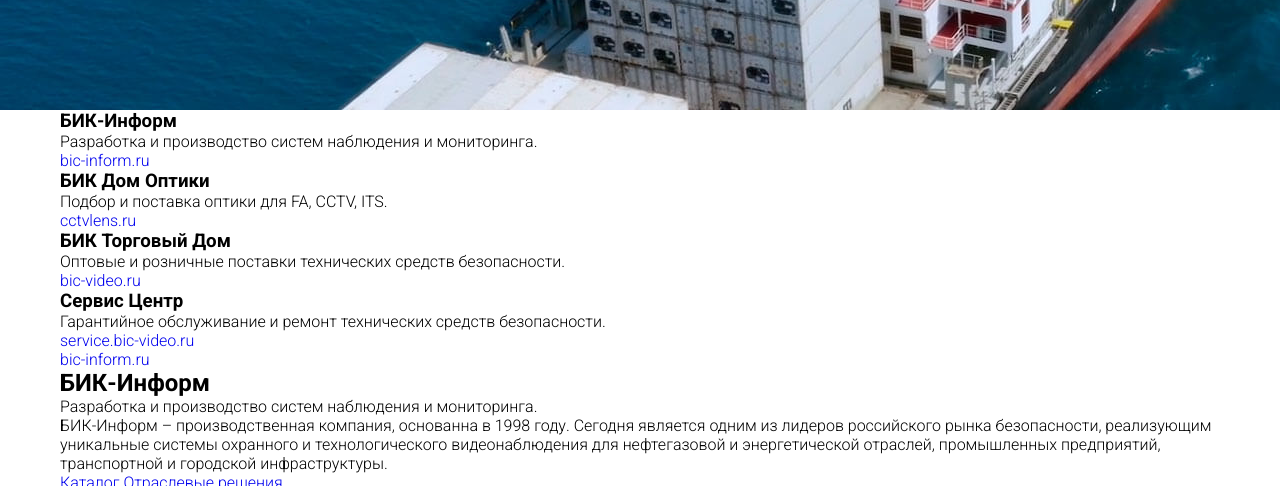
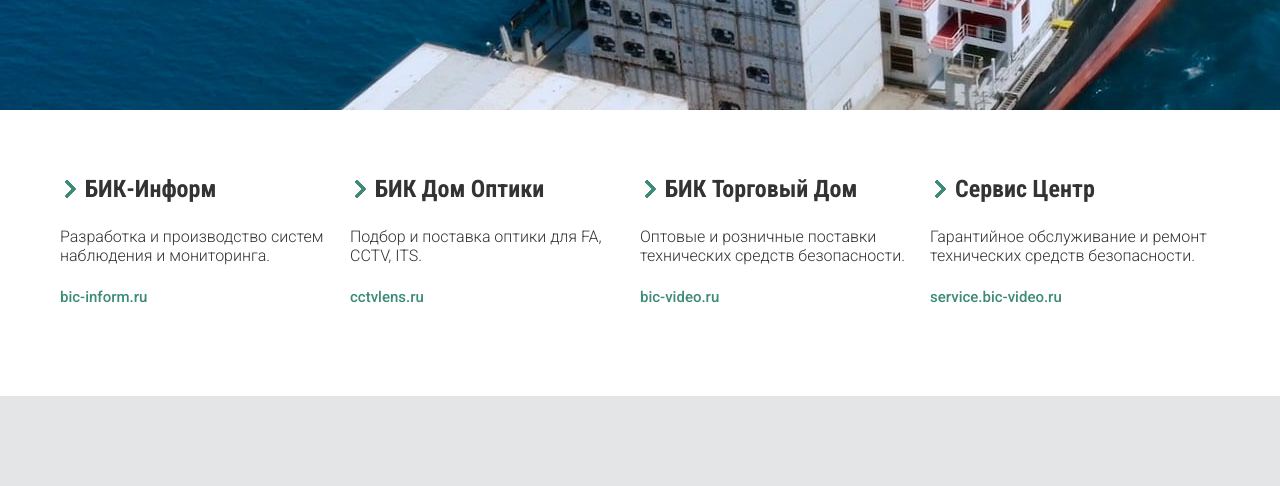
Before and after one commit to invinsible/bic-company, a plain HTML site: page index.html in a window 1280 px wide. Shown: the part 650-1136 px from the top of the page. Drawn offline with Linux system fonts and the light colour scheme.

Commit message:
Structure and bic-inform block + fix fonts

```diff
--- a/css/style.scss
+++ b/css/style.scss
@@ -66,6 +66,11 @@
     min-width: 320px;
     font-family: 'Roboto', sans-serif;
     font-weight: 300;
+    color: #333333;
+}
+
+h1, h2, h3, h4 {
+    font-family: 'Roboto Condensed', sans-serif;
 }
 
 .container {
@@ -74,12 +79,57 @@
     max-width: 1190px;
 }
 
+.link-ico {
+    font-size: 15px;
+    font-weight: 500;
+    color: #3c8a78;
+    transition: opacity 0.3s ease-out;
+
+    &:hover {
+        opacity: 0.7;
+    }
+}
+
+.arrow {
+    display: flex;
+    align-items: center;
+
+    &::before {
+        content: '';
+        padding: 5px;
+        margin-right: 11px;
+        display: inline-block;
+        border: solid #3c8a78;
+        border-width: 0 4px 4px 0;
+        border-radius: 2px;
+        transform: rotate(-45deg);
+    }
+}
+
 .header {
     position: absolute;
     top: 0;
     lefT: 0;
     width: 100%;
     z-index: 9;
+}
+
+.title {
+    margin-bottom: 60px;
+
+    &__h2 {
+        font-size: 72px;
+    }
+
+    &__h2.arrow::before {
+        margin-right: 25px;
+        border-width: 0 5px 5px 0;
+    }
+
+    &__sub-title {
+        font-size: 24px;
+        //max-width: 550px;
+    }
 }
 
 .main-nav {
@@ -106,6 +156,7 @@
 
     &__link {
         font-size: 14px;
+        font-family: 'Roboto Condensed', sans-serif;
         font-weight: 700;
         color: #92a9be;
         text-transform: uppercase;
@@ -184,6 +235,7 @@
 
     &__title {
         margin-bottom: 40px;
+        font-family: 'Roboto Condensed', sans-serif;
         font-size: 28px;
         font-weight: 700;
         text-transform: uppercase;
@@ -198,9 +250,54 @@
     }
 
     &__link {
-        font-size: 15px;
-        font-weight: 500;
         color: #fff;
         text-transform: uppercase;
     }
 }
+
+.structure {
+    padding: 65px 0 90px;
+
+    &__wrapper {
+        display: flex;
+        align-items: center;
+        justify-content: space-between;
+    }
+
+    &__item {
+        width: 25%;
+    }
+
+    &__title {
+        margin-bottom: 24px;
+        font-size: 24px;
+    }
+
+    &__text {
+        margin-bottom: 22px;
+    }
+}
+
+.bic-inform {
+    padding: 125px 0 70px;
+    background-color: #e4e5e7;
+
+    &__links {
+        display: flex;
+        align-items: center;
+    }
+
+    &__link {
+        padding: 10px;
+        font-size: 20px;
+        font-weight: 400;
+        color: #fff;
+        text-align: center;
+        border-radius: 3px;
+        text-transform: uppercase;
+
+        &:nth-child(1) {
+            background-color: #bcc1c9;
+        }
+    }
+}
--- a/index.html
+++ b/index.html
@@ -4,7 +4,7 @@
     <meta charset="UTF-8" />
     <meta name="viewport" content="width=device-width, initial-scale=1.0" />
     <title>Bic-company</title>
-    <link href="https://fonts.googleapis.com/css2?family=Roboto:wght@300;500;700&display=swap" rel="stylesheet">
+    <link href="https://fonts.googleapis.com/css2?family=Roboto+Condensed:wght@700&family=Roboto:wght@300;400;500&display=swap" rel="stylesheet">
     <link rel="stylesheet" href="css/style.css">
   </head>
   <body>
@@ -64,22 +64,22 @@
         <div class="container">
             <div class="structure__wrapper">
                 <article class="structure__item">
-                    <h3 class="structure__title">БИК-Информ</h3>
+                    <h3 class="structure__title arrow">БИК-Информ</h3>
                     <p class="structure__text">Разработка и производство систем наблюдения и мониторинга.</p>
                     <a class="structure__link link-ico" href="https://bic-inform.ru" target="_blank" rel="nofollow">bic-inform.ru</a>
                 </article>
                 <article class="structure__item">
-                    <h3 class="structure__title">БИК Дом Оптики</h3>
+                    <h3 class="structure__title arrow">БИК Дом Оптики</h3>
                     <p class="structure__text">Подбор и поставка оптики для FA, CCTV, ITS.</p>
                     <a class="structure__link link-ico" href="https://cctvlens.ru" target="_blank" rel="nofollow">cctvlens.ru</a>
                 </article>
                 <article class="structure__item">
-                    <h3 class="structure__title">БИК Торговый Дом</h3>
+                    <h3 class="structure__title arrow">БИК Торговый Дом</h3>
                     <p class="structure__text">Оптовые и розничные поставки технических средств безопасности.</p>
                     <a class="structure__link link-ico" href="https://bic-video.ru" target="_blank" rel="nofollow">bic-video.ru</a>
                 </article>
                 <article class="structure__item">
-                    <h3 class="structure__title">Сервис Центр</h3>
+                    <h3 class="structure__title arrow">Сервис Центр</h3>
                     <p class="structure__text">Гарантийное обслуживание и ремонт технических средств безопасности.</p>
                     <a class="structure__link link-ico" href="https://service.bic-video.ru" target="_blank" rel="nofollow">service.bic-video.ru</a>
                 </article>
@@ -92,7 +92,7 @@
                 <div class="bic-inform__left">
                     <div class="title">
                         <a class="title__link link-ico" href="https://bic-inform.ru" target="_blank" rel="nofollow">bic-inform.ru</a>
-                        <h2 class="title__h2">БИК-Информ</h2>
+                        <h2 class="title__h2 arrow">БИК-Информ</h2>
                         <div class="title__sub-title">Разработка и производство систем наблюдения и мониторинга.</div>
                     </div>
                     <p>БИК-Информ – производственная компания, основанна в 1998 году. Сегодня является одним из лидеров российского рынка безопасности, реализующим уникальные системы охранного и технологического видеонаблюдения для нефтегазовой и энергетической отраслей, промышленных предприятий, транспортной и городской инфраструктуры.</p>
```
Also changed, not shown: css/style.css, 1 other file.
